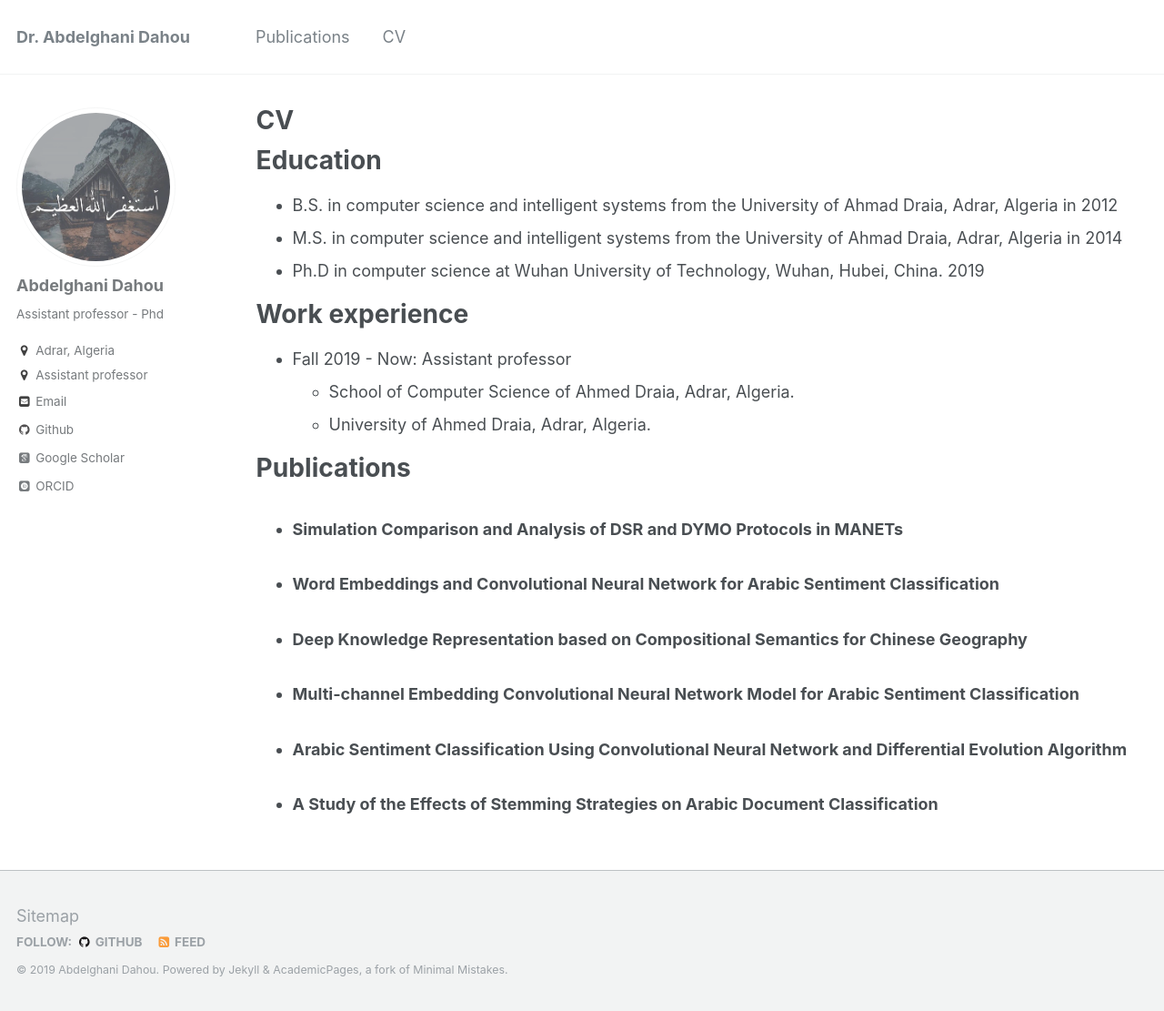
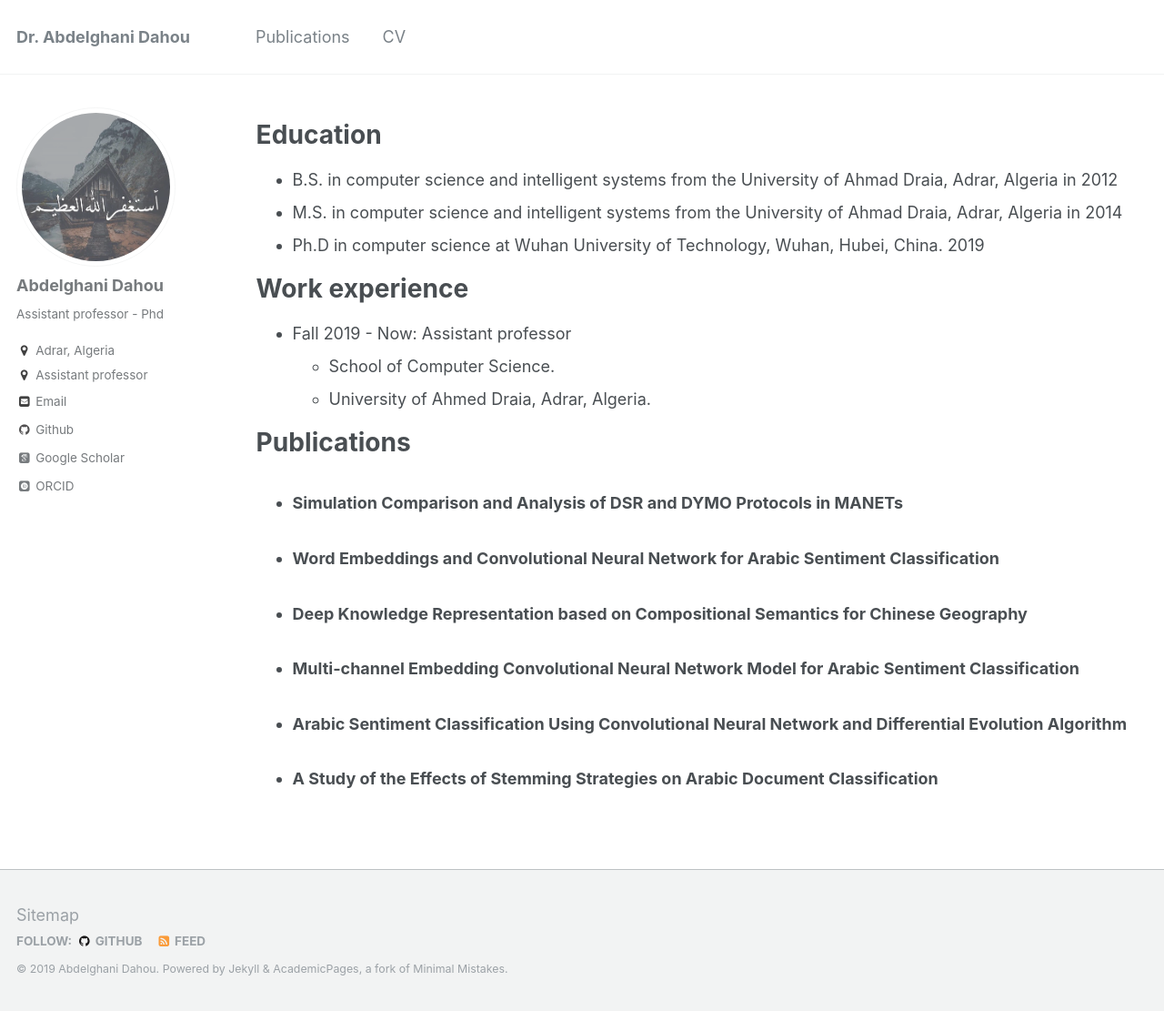
Before and after one commit to dr-dahou-adrar/dr-dahou-adrar.github.io, a Jekyll site: the page built from _pages/cv.md, in a window 1280 px wide and 1111 px high. Shown: the whole window at 91% size. Built offline with Jekyll 4.4.1, drawn with Linux system fonts in a browser that asks for light colours; some web fonts are replaced.

Commit message:
Update cv.md

```diff
--- a/_pages/cv.md
+++ b/_pages/cv.md
@@ -1,6 +1,6 @@
 ---
 layout: archive
-title: "CV"
+title: ""
 permalink: /cv/
 author_profile: true
 redirect_from:
@@ -19,7 +19,7 @@ Education
 Work experience
 ======
 * Fall 2019 - Now: Assistant professor
-  * School of Computer Science of Ahmed Draia, Adrar, Algeria.
+  * School of Computer Science.
   * University of Ahmed Draia, Adrar, Algeria.
 
 
```
